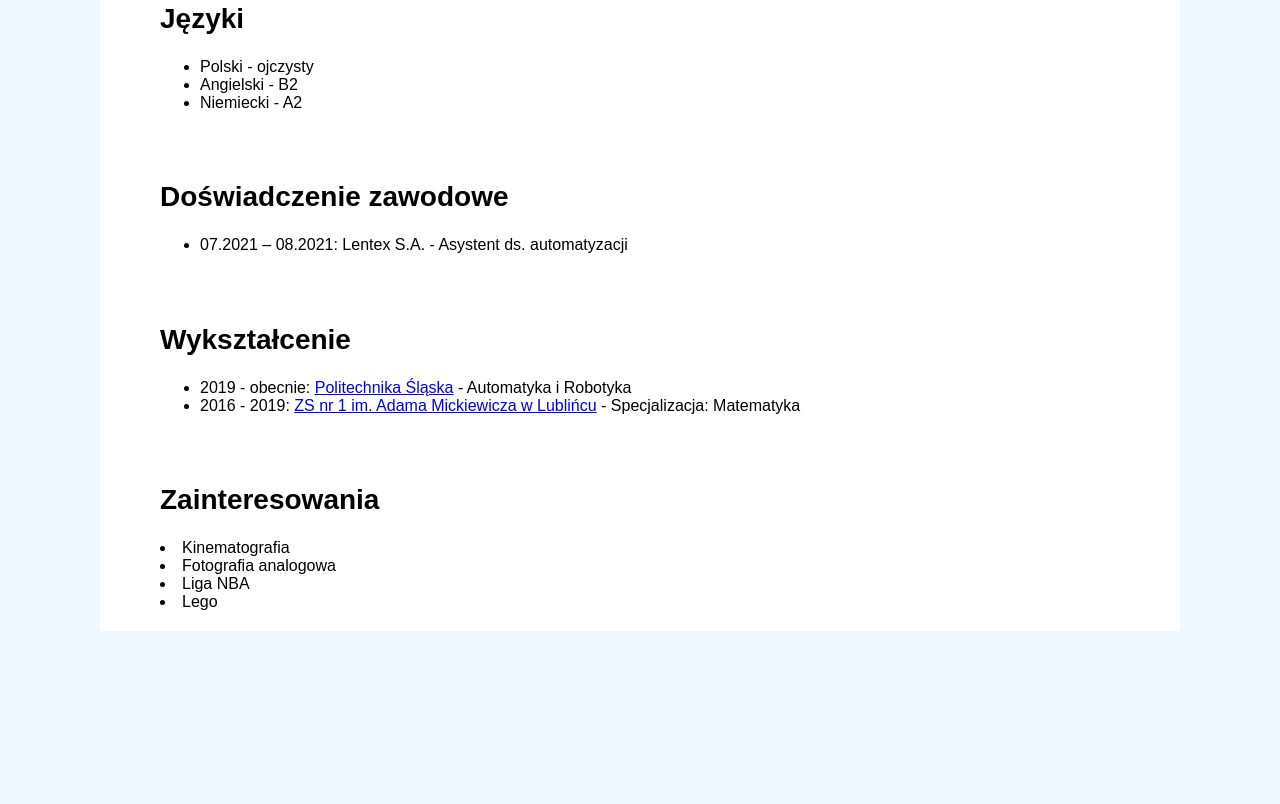
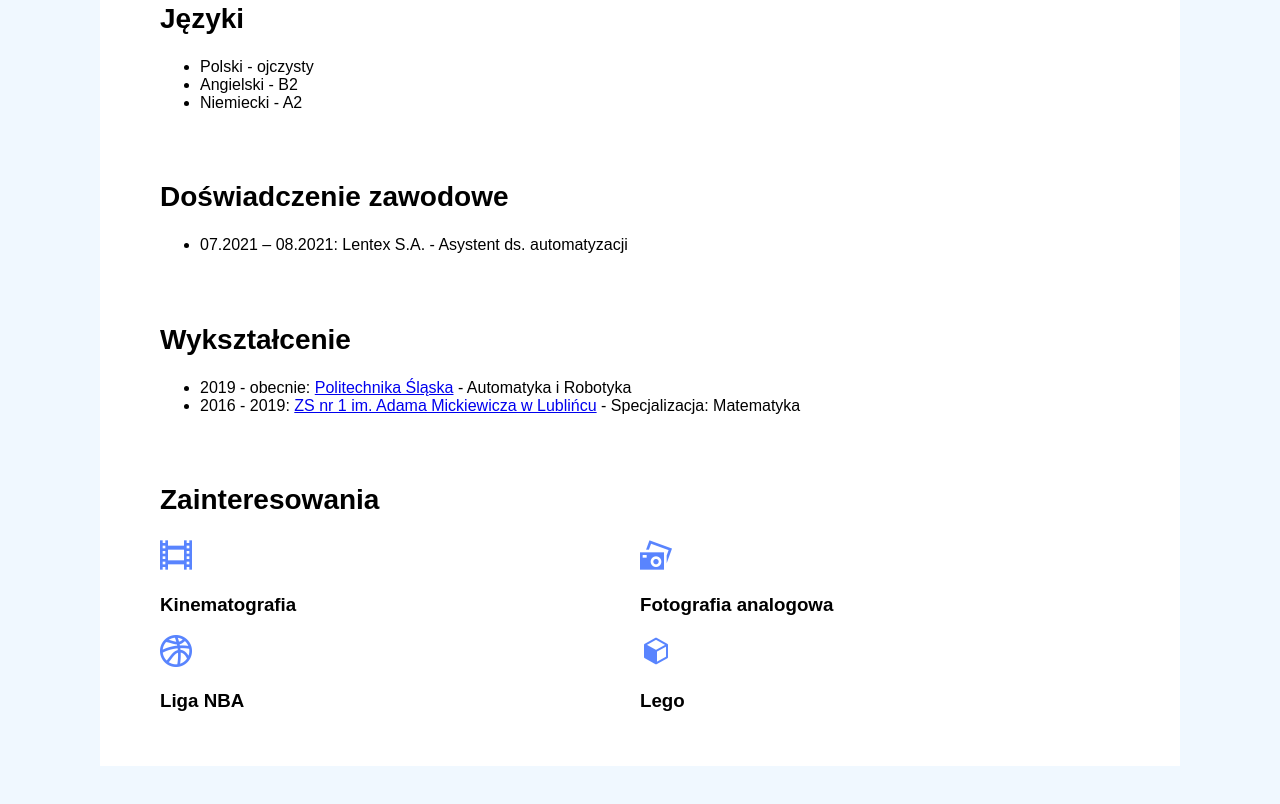
Before and after one commit to dawidus443/CV, a plain HTML site: page index.html in a window 1280 px wide. Shown: the part 510-1314 px from the top of the page. Before the commit the page ends 1189 px from the top, so only its background shows below. Drawn offline with Linux system fonts and the light colour scheme.

Commit message:
CV - version 2

```diff
--- a/index.html
+++ b/index.html
@@ -6,17 +6,17 @@
     </head>
     <body>
         <header>
-            <img src="picture_of_me.png"/>
+            <img class = "profile-picture" src="picture_of_me.png"/>
             <div>
                 <h1>Dawid Badora</h1>
                 <span>Full-stack Developer</span>
             </div>
             <address>
                 <ul>
-                    <li><img src="icons/phone_icon.png"/><b>Numer telefonu:</b> *** *** ***</li>
-                    <li><img src="icons/mail_icon.png"/><b>Email:</b> dawidbadora@gmail.com</li>
-                    <li><img src="icons/github_icon.png"/><b>Github:</b> <a href="https://github.com/dawidus443">dawidus443</a></li>
-                    <li><img src="icons/pin_icon.png"/><b>Miejsce zamieszkania:</b> Wrocław</li>
+                    <li><img class="address-icon circle" src="icons/phone_icon.png"/><b>Numer telefonu:</b> *** *** ***</li>
+                    <li><img class="address-icon circle" src="icons/mail_icon.png"/><b>Email:</b> dawidbadora@gmail.com</li>
+                    <li><img class="address-icon circle" src="icons/github_icon.png"/><b>Github:</b> <a href="https://github.com/dawidus443">dawidus443</a></li>
+                    <li><img class="address-icon circle" src="icons/pin_icon.png"/><b>Miejsce zamieszkania:</b> Wrocław</li>
                 </ul>
             </address>
         </header>
@@ -55,10 +55,24 @@
             </section>
             <section>
                 <h2>Zainteresowania</h2>
-                    <li>Kinematografia</li>
-                    <li>Fotografia analogowa</li>
-                    <li>Liga NBA</li>
-                    <li>Lego</li>
+                <ul class="hobbies">
+                    <li>
+                        <img src="icons/video.png"/>
+                        <h3>Kinematografia</h3>
+                    </li>
+                    <li>
+                        <img src="icons/picture.png"/>
+                        <h3>Fotografia analogowa</h3>
+                    </li>
+                    <li>
+                        <img src="icons/basketball.png"/>
+                        <h3>Liga NBA</h3>
+                    </li>
+                    <li>
+                        <img src="icons/block.png"/>
+                        <h3>Lego</h3>
+                    </li>
+                </ul>
             </section>
         </main>
     </body>
--- a/style.css
+++ b/style.css
@@ -17,9 +17,6 @@
         color: grey;
 
     }
-    img {
-        height: 180px;
-    }
     section,
     header{
         padding: 10px 60px 20px 60px;
@@ -38,12 +35,26 @@
     header li{
         margin-bottom: 15px;
     }
-    header address img {
+    .address-icon {
         width: 16px;
         height: 16px;
         background-color: cornflowerblue;
         margin-right: 10px;
         padding: 8px;
         vertical-align: middle;
+    }
+    .circle{
         border-radius: 50%;
     }
+    .profile-picture{
+        height: 180px;
+    }
+    .hobbies{
+        list-style: none;
+        padding: 0;
+        display: flex;
+        flex-wrap: wrap;
+    }
+    .hobbies li {
+        width: 50%
+    }
```
Also changed, not shown: icons/basketball.png (added), icons/block.png (added), icons/picture.png (added), icons/video.png (added).
